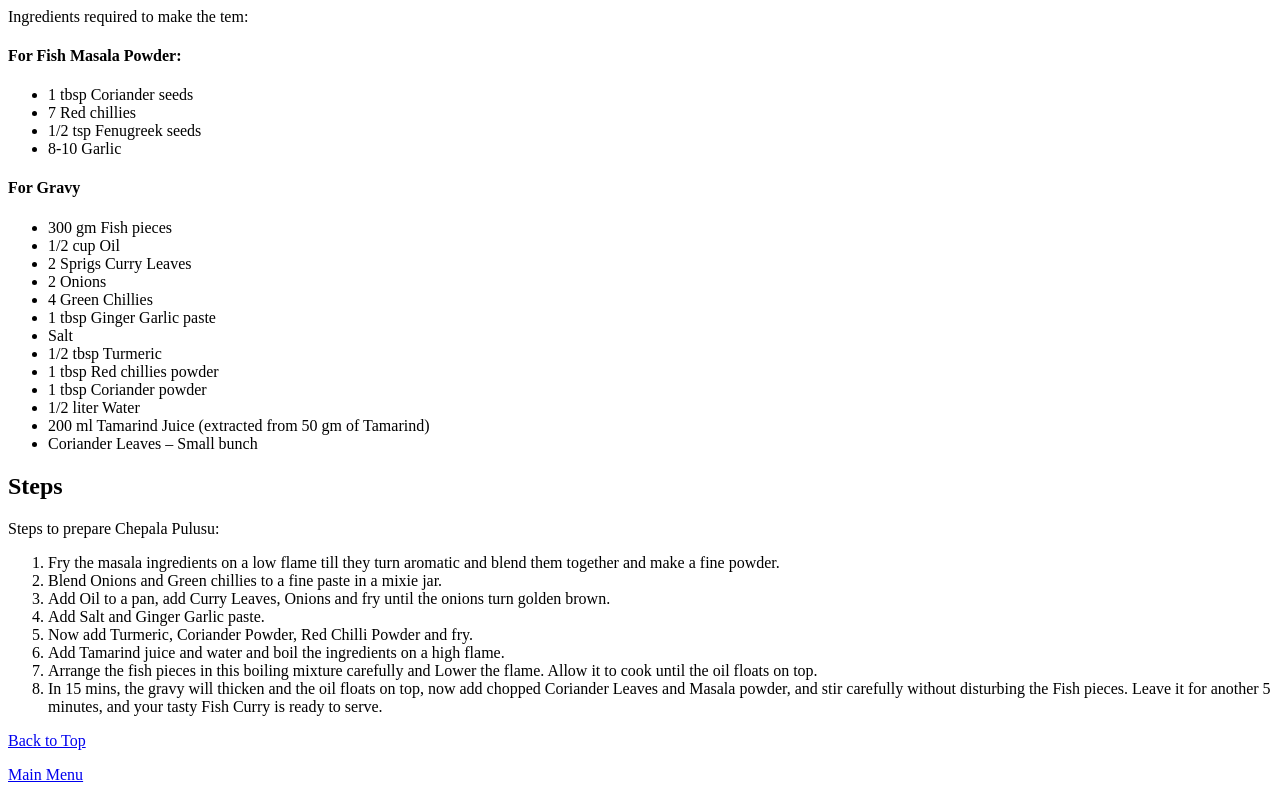
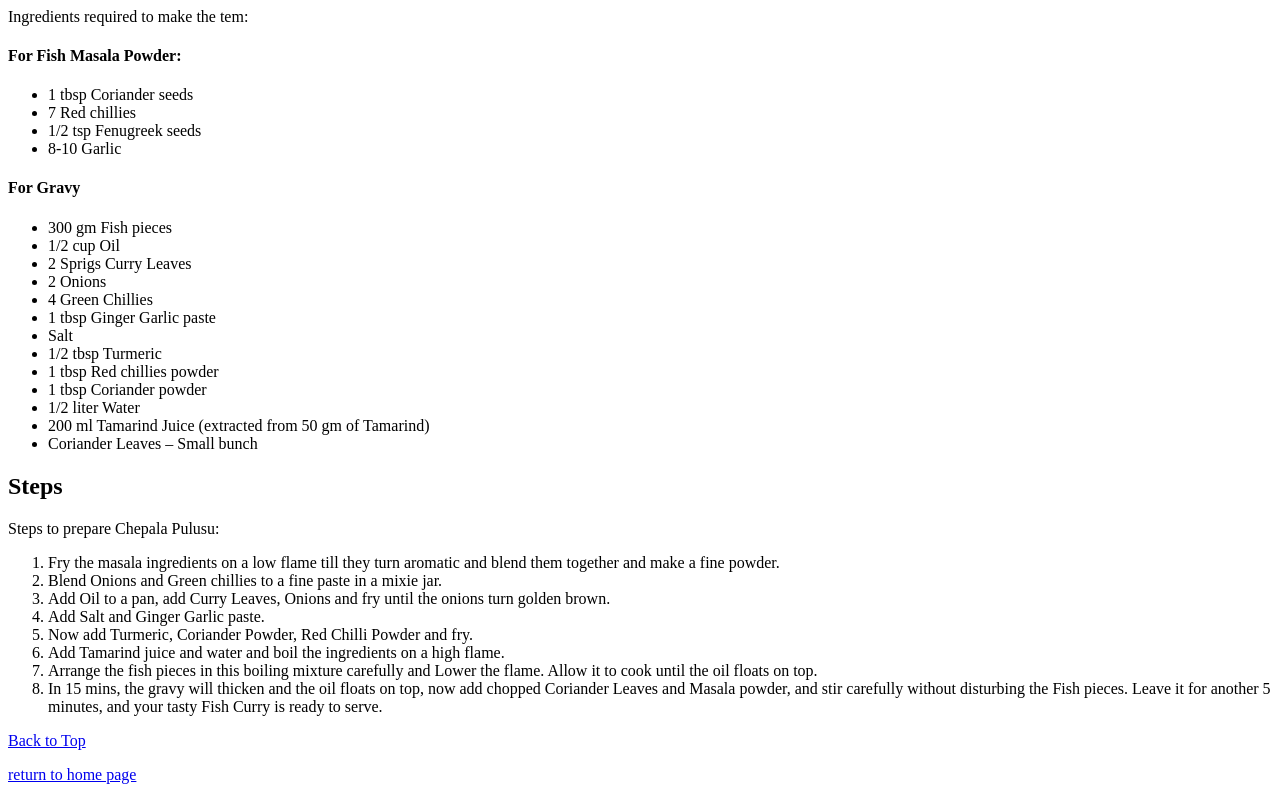
Before and after one commit to SurendraChakravarthula/odin-recipes, a plain HTML site: page recipes/chepala_pulusu.html in a window 1280 px wide. Shown: the part 538-1338 px from the top of the page. Drawn offline with Linux system fonts and the light colour scheme.

Commit message:
Link home page to recipe page

```diff
--- a/recipes/chepala_pulusu.html
+++ b/recipes/chepala_pulusu.html
@@ -59,7 +59,7 @@
         </ol>
         <a href="chepala_pulusu.html">Back to Top</a>
         <p>
-          <a href="../index.html">Main Menu</a>
+          <a href="../index.html">return to home page</a>
         </p>
     </body>
 </html>
```
Also changed, not shown: recipes/hyderabad_dum_biryani.html (+1 -1 lines), recipes/tandoori_chicken.html (+1 -1 lines).
